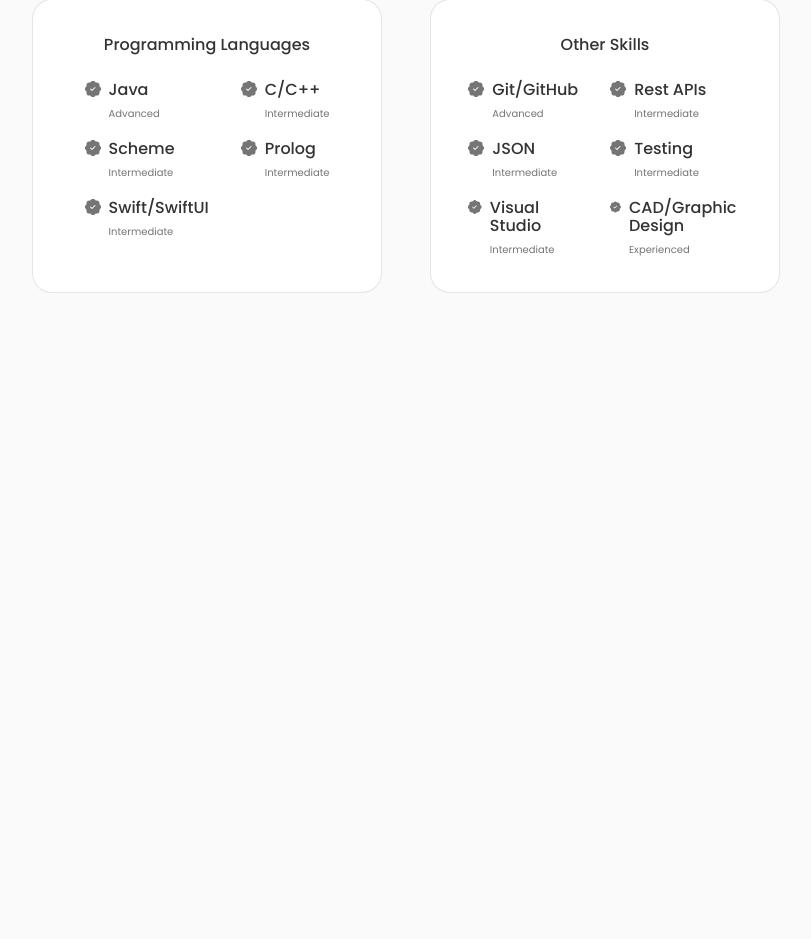
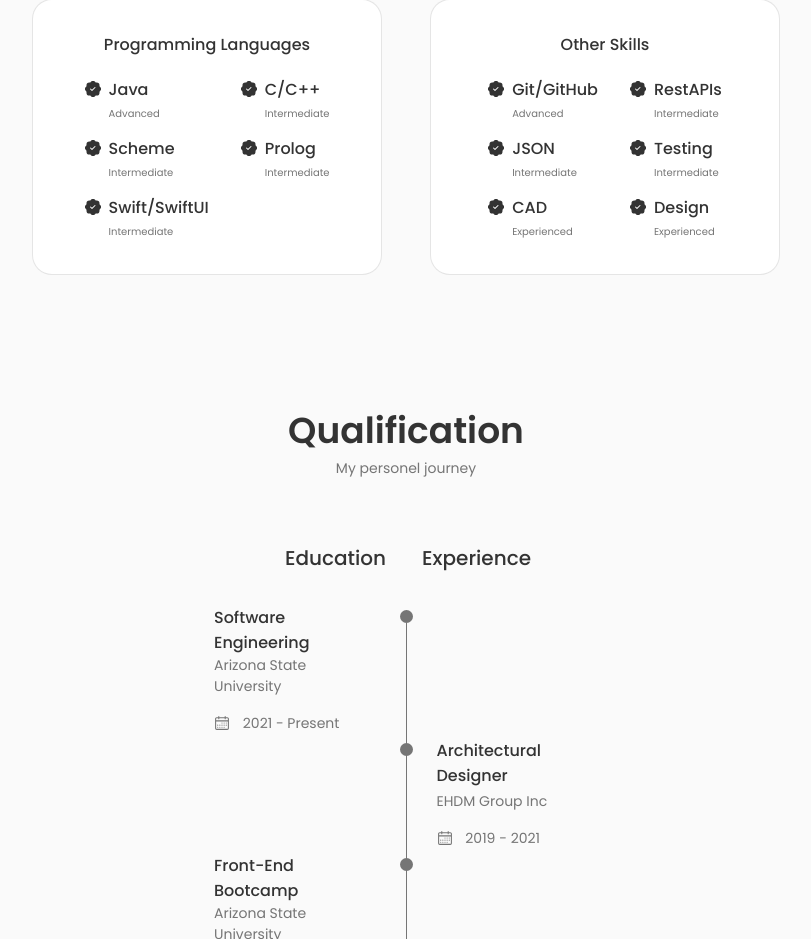
Before and after one commit to hakedo/personal-website, a React (Create React App) app: page / in a window 1280 px wide. Shown: the part 1861-2800 px from the top of the page, without its empty margins (234-1045 px from the left). Before the commit the page ends 2186 px from the top, so only its background shows below. Built offline with nearby package versions, Linux system fonts and the light colour scheme.

Commit message:
added footer section

```diff
--- a/src/App.css
+++ b/src/App.css
@@ -171,9 +171,14 @@
 }
 
 .button-right-icon {
-
    margin-left: 0.8rem;
    font-size: 1.3rem;
+}
+
+.button-left-icon {
+   margin-bottom: 0.1rem;
+   margin-right: 0.8rem;
+   font-size: 1rem;
 }
 
 /*=============== BREAKPOINTS ===============*/
--- a/src/App.js
+++ b/src/App.js
@@ -3,6 +3,8 @@
 import Home from './components/home/Home'
 import About from './components/about/About'
 import Skills from './components/skills/Skills'
+import Experience from './components/experience/Experience'
+import Footer from './components/footer/Footer'
 
 const App = () => {
    return (
@@ -13,13 +15,12 @@
             <Home />
             <About />
             <Skills />
-            {/* <Services /> */}
-            {/* <Qualification /> */}
+            <Experience />
             {/* <Work /> */}
             {/* <Contact /> */}
          </main>
 
-         {/* <Footer /> */}
+         <Footer />
          {/* <ScrollUp /> */}
       </>
    )
--- /dev/null
+++ b/src/components/experience/Experience.js
@@ -0,0 +1,113 @@
+import React from "react";
+import "./experience.css";
+import { RxCalendar } from 'react-icons/rx'
+
+const Experience = () => {
+
+   return (
+      <section id="experience" className="experience section">
+         <h2 className="section-title">Qualification</h2>
+         <span className="section-subtitle">My personel journey</span>
+
+         <div className="experience-container container">
+
+            {/* TOP CATEGORIES */}
+            <div className="experience-tabs">
+               <div className="experience-category button-flex">
+                  <i className="uil uil-graduation-cap experience-icon"></i>
+                  Education
+               </div>
+               <div className="experience-category button-flex">
+                  <i className="uil uil-graduation-cap experience-icon"></i>
+                  Experience
+               </div>
+            </div>
+
+
+            <div className="experience-sections">
+
+               {/* TOP LEFT */}
+               <div className="experience-data">
+                  <div>
+                     <h3 className="experience-title">Software Engineering</h3>
+                     <span className="experience-subtitle">
+                        Arizona State University
+                     </span>
+                     <div className="experience-calender button-flex">
+                        <RxCalendar className="button-left-icon" />
+                        2021 - Present
+                     </div>
+                  </div>
+
+                  <div>
+                     <span className="experience-rounder"></span>
+                     <span className="experience-line"></span>
+                  </div>
+               </div>
+
+               {/* MIDDLE RIGHT */}
+               <div className="experience-data">
+                  <div></div>
+
+                  <div>
+                     <span className="experience-rounder"></span>
+                     <span className="experience-line"></span>
+                  </div>
+
+                  <div>
+                     <h3 className="experience-title">Architectural Designer</h3>
+                     <span className="experience-subtitle">
+                        EHDM Group Inc
+                     </span>
+                     <div className="experience-calender button-flex">
+                        <RxCalendar className="button-left-icon" />
+                        2019 - 2021
+                     </div>
+                  </div>
+               </div>
+
+               {/* MIDDLE LEFT */}
+               <div className="experience-data">
+                  <div>
+                     <h3 className="experience-title">Front-End Bootcamp</h3>
+                     <span className="experience-subtitle">
+                        Arizona State University
+                     </span>
+                     <div className="experience-calender button-flex">
+                        <RxCalendar className="button-left-icon" />
+                        2022
+                     </div>
+                  </div>
+
+                  <div>
+                     <span className="experience-rounder"></span>
+                     <span className="experience-line"></span>
+                  </div>
+               </div>
+
+               {/* BOTTOM RIGHT */}
+               <div className="experience-data">
+                  <div></div>
+
+                  <div>
+                     <span className="experience-rounder"></span>
+                  </div>
+
+                  <div>
+                     <h3 className="experience-title">Library Assistant</h3>
+                     <span className="experience-subtitle">
+                        Glendale Branch Library
+                     </span>
+                     <div className="experience-calender button-flex">
+                        <RxCalendar className="button-left-icon" />
+                        2016 - 2018
+                     </div>
+                  </div>
+               </div>
+            </div>
+         </div>
+      </section>
+   );
+};
+
+export default Experience;
--- /dev/null
+++ b/src/components/experience/experience.css
@@ -0,0 +1,110 @@
+.experience-container {
+   max-width: 768px;
+}
+
+.experience-tabs {
+   display: flex;
+   justify-content: center;
+   margin-bottom: var(--mb-2);
+}
+
+.experience-category {
+   font-size: var(--h3-font-size);
+   font-weight: var(--font-medium);
+   color: var(--title-color);
+   margin: 0 var(--mb-1);
+}
+
+.experience-icon {
+   font-size: 1.8rem;
+   margin-right: var(--mb-0-25);
+}
+
+.experience-active {
+   color: var(--title-color-dark);
+}
+
+.experience-sections {
+   display: grid;
+   grid-template-columns: 0.5fr;
+   justify-content: center;
+}
+
+.experience-content {
+   display: none;
+}
+
+.experience-content-active {
+   display: block;
+}
+
+.experience-data {
+   display: grid;
+   grid-template-columns: 1fr max-content 1fr;
+   column-gap: 1.5rem;
+}
+
+.experience-title {
+   font-size: var(--normal-font-size);
+   font-weight: var(--font-medium);
+}
+
+.experience-subtitle {
+   display: inline-block;
+   font-size: var(--small-font-size);
+   margin-bottom: var(--mb-1);
+}
+
+.experience-calender {
+   font-size: var(--small-font-size);
+}
+
+.experience-rounder {
+   display: inline-block;
+   width: 13px;
+   height: 13px;
+   background-color: var(--text-color);
+   border-radius: 50%;
+}
+
+.experience-line {
+   display: block;
+   width: 1px;
+   height: 100%;
+   background-color: var(--text-color);
+   transform: translate(6px, -7px);
+}
+
+/*=============== BREAKPOINTS ===============*/
+/* For large devices */
+@media screen and (max-width: 992px) {
+   .experience-container {
+      margin-left: auto;
+      margin-right: auto;
+   }
+}
+
+/* For medium devices */
+@media screen and (max-width: 768px) {
+   .experience-container {
+      margin-left: var(--mb-1-5);
+      margin-right: var(--mb-1-5);
+   }
+}
+
+@media screen and (max-width: 576px) {
+   .experience-sections {
+      grid-template-columns: initial;
+   }
+
+   .experience-button {
+      margin: 0 var(--mb-0-75);
+   }
+}
+
+/* For small devices */
+@media screen and (max-width: 350px) {
+   .experience-data {
+      gap: 0.5rem;
+   }
+}
--- /dev/null
+++ b/src/components/footer/Footer.js
@@ -0,0 +1,60 @@
+import React from "react";
+import "./footer.css";
+import { GrGithub, GrLinkedinOption } from 'react-icons/gr'
+
+const Footer = () => {
+   return (
+      <footer id="footer" className="footer">
+         <div className="footer-container container">
+
+            <h1 className="footer-title">hak3do</h1>
+
+            <ul className="footer-list">
+               <li>
+                  <a href="#home" className="footer-link" rel="noreferrer">
+                     Home
+                  </a>
+               </li>
+
+               <li>
+                  <a href="#about" className="footer-link" rel="noreferrer">
+                     About
+                  </a>
+               </li>
+
+               <li>
+                  <a href="#portfolio" className="footer-link" rel="noreferrer">
+                     Projects
+                  </a>
+               </li>
+            </ul>
+
+            <div className="footer-social">
+               <a
+                  href="https://www.facebook.com/"
+                  className="footer-social-link"
+                  target="_blank"
+                  rel="noreferrer"
+               >
+                  <GrGithub />
+               </a>
+
+               <a
+                  href="https://www.instagram.com/"
+                  className="footer-social-link"
+                  target="_blank"
+                  rel="noreferrer"
+               >
+                  <GrLinkedinOption />
+               </a>
+            </div>
+            <span className="footer-copy">
+               &#169; Edgar Hakobyan | hak3do.com<br />
+               All rigths reserved
+            </span>
+         </div>
+      </footer>
+   );
+};
+
+export default Footer;
--- /dev/null
+++ b/src/components/footer/footer.css
@@ -0,0 +1,84 @@
+.footer {
+   background-color: var(--container-color);
+   border-top: 1px solid rgba(0, 0, 0, 0.1);
+}
+
+.footer-container {
+   padding: 2rem 0 6rem;
+}
+
+.footer-title,
+.footer-link {
+   color: var(--title-color);
+}
+
+.footer-title {
+   text-align: center;
+   margin-bottom: var(--mb-2);
+}
+
+.footer-title::before {
+   margin-right: 1rem;
+   padding-bottom: 5px;
+   display: inline-flex;
+   content: '';
+   height: 2rem;
+   width: 3px;
+   background: black;
+   animation: cursor-blink 1.5s steps(2) infinite;
+}
+
+@keyframes cursor-blink {
+   0% {
+      opacity: 0;
+   }
+}
+
+.footer-link:hover {
+   color: var(--title-color-dark);
+}
+
+.footer-list {
+   display: flex;
+   justify-content: center;
+   column-gap: 1.5rem;
+   margin-bottom: var(--mb-2);
+}
+
+.footer-social {
+   display: flex;
+   justify-content: center;
+   column-gap: 1.25rem;
+}
+
+.footer-social-link {
+   background-color: var(--title-color);
+   color: var(--container-color);
+   font-size: 1.125rem;
+   padding: 0.4rem;
+   border-radius: 0.5rem;
+   display: inline-flex;
+}
+
+.footer-social-link:hover {
+   background-color: var(--title-color-dark);
+}
+
+.footer-copy {
+   display: block;
+   margin-top: 2rem;
+   margin-bottom: 2rem;
+   color: var(--title-color);
+   text-align: center;
+   font-size: var(--smaller-font-size);
+}
+
+/*=============== BREAKPOINTS ===============*/
+/* For large devices */
+@media screen and (max-width: 992px) {
+   .footer-social-link {
+      padding: 0.25rem;
+      border-radius: 0.25rem;
+      font-size: 1rem;
+   }
+}
--- a/src/components/skills/ItemSkill.js
+++ b/src/components/skills/ItemSkill.js
@@ -5,7 +5,7 @@
 const ItemSkill = ({language, level}) => {
    return (
       <div className="skills-data">
-         <BsPatchCheckFill />
+         <BsPatchCheckFill className='bx-badge-check'/>
 
          <div>
             <h3 className="skills-name">{language}</h3>
--- a/src/components/skills/data.js
+++ b/src/components/skills/data.js
@@ -79,7 +79,7 @@
          level: "Advanced"
       },
       {
-         language: "Rest APIs",
+         language: "RestAPIs",
          level: "Intermediate"
       },
       {
@@ -91,11 +91,11 @@
          level: "Intermediate"
       },
       {
-         language: "Visual Studio",
-         level: "Intermediate"
+         language: "CAD",
+         level: "Experienced"
       },
       {
-         language: "CAD/Graphic Design",
+         language: "Design",
          level: "Experienced"
       }
    ]
--- a/src/components/skills/skills.css
+++ b/src/components/skills/skills.css
@@ -47,6 +47,11 @@
    font-size: var(--tiny-font-size);
 }
 
+.skills .bx-badge-check {
+   font-size: 1rem;
+   color: var(--title-color);
+}
+
 /*=============== BREAKPOINTS ===============*/
 /* For large devices */
 @media screen and (max-width: 992px) {
```
